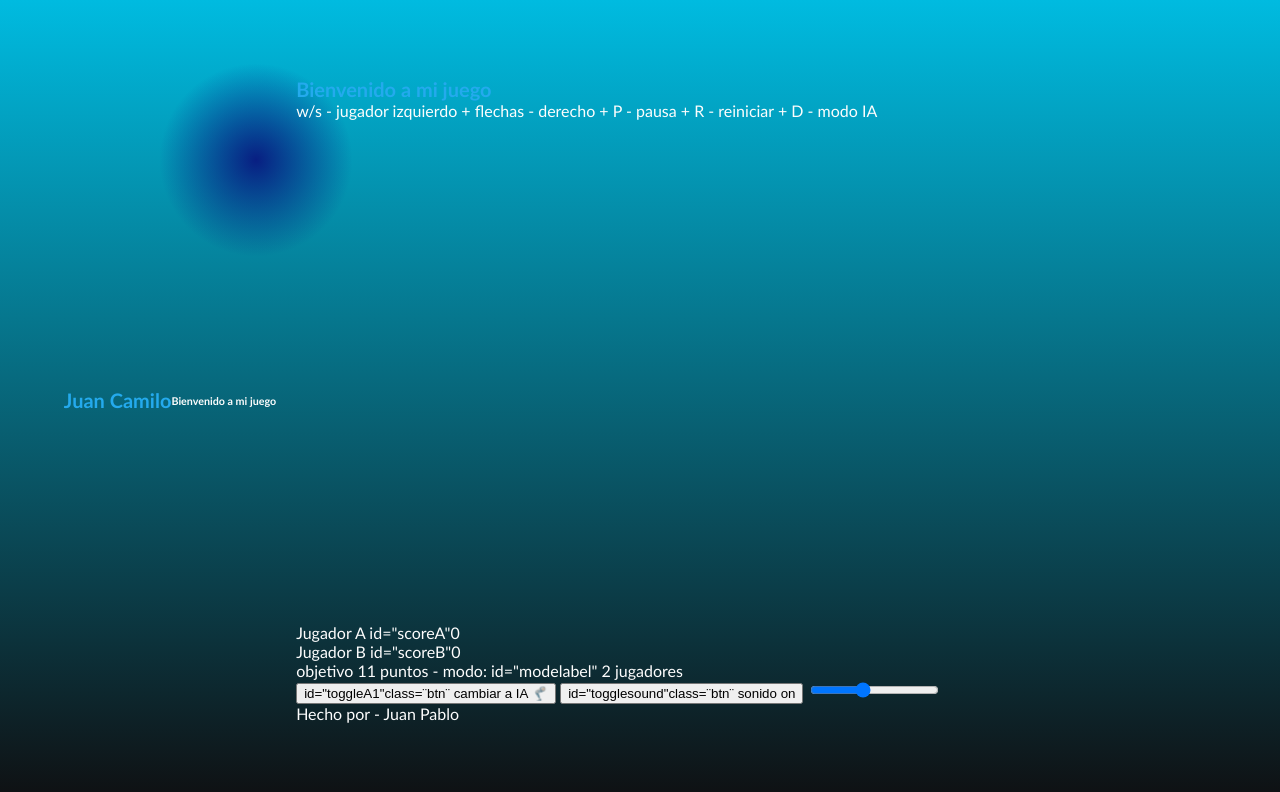
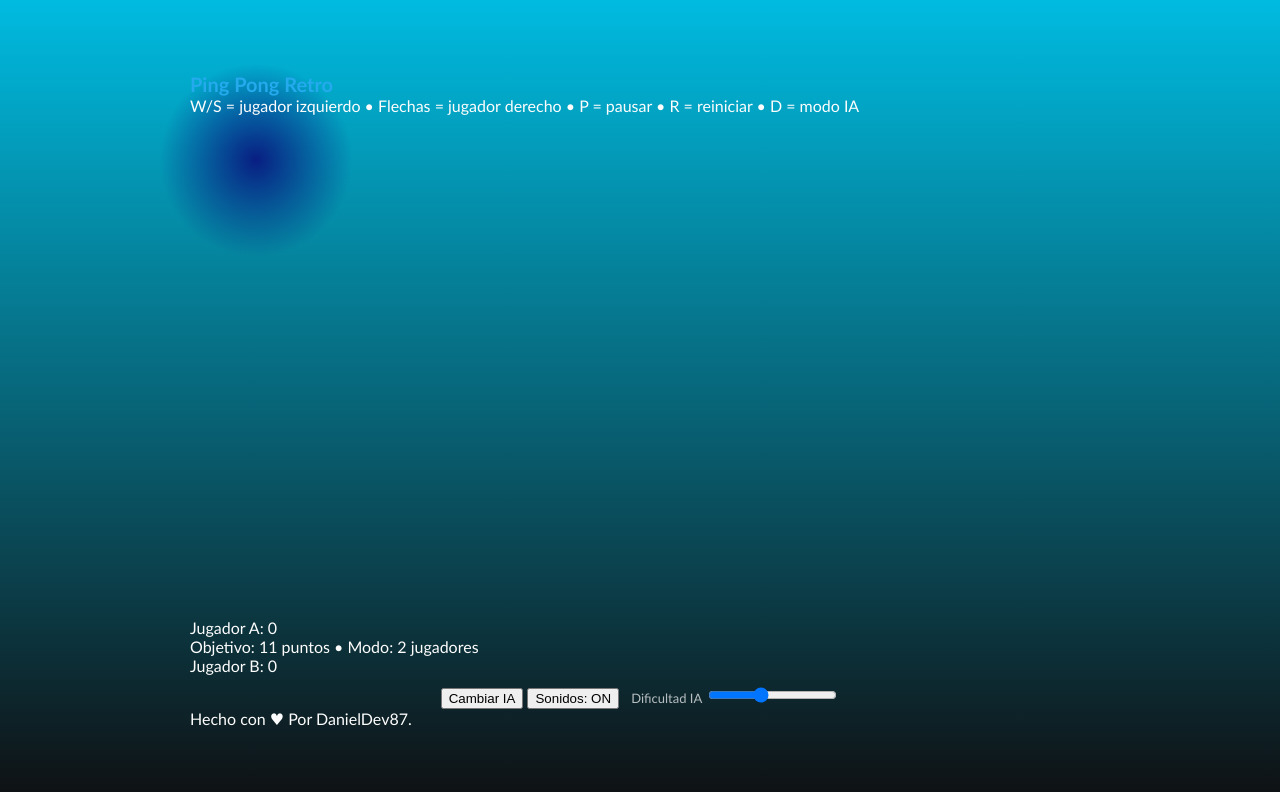
Before and after one commit to JuanBedoya0218/semillero, a plain HTML site: page index.html in a window 1280 px wide. Drawn offline with Linux system fonts and the light colour scheme.

Commit message:
Update index.html

```diff
--- a/index.html
+++ b/index.html
@@ -1,39 +1,44 @@
-<!DOCTYPE html>
-<html lang="en">
+<!doctype html>
+<html lang="es">
 <head>
-    <meta charset="UTF-8">
-    <meta name="viewport" content="width=device-width, initial-scale=1.0">
-    <title>Bienvenido a mi juego</title>
-    <link rel="stylesheet" href="style.css">
+  <meta charset="utf-8" />
+  <meta name="viewport" content="width=device-width,initial-scale=1" />
+  <title>Ping Pong</title>
+    <link rel="stylesheet" href="./style.css" />
 </head>
 <body>
-    <h1>Juan Camilo</h1>
-    <h6>Bienvenido a mi juego</h6>
   <div class="container">
     <header>
-    <h1>Bienvenido a mi juego</h1>
-    <div class="controls">w/s - jugador izquierdo + flechas - derecho + P - pausa + R - reiniciar + D - modo IA </div>
+      <h1>Ping Pong Retro</h1>
+      <div class="controls">W/S = jugador izquierdo • Flechas = jugador derecho • P = pausar • R = reiniciar • D = modo IA</div>
     </header>
 
     <div class="game-card">
       <div class="canvas-wrap">
         <canvas id="game" width="900" height="500"></canvas>
         <div class="scanlines"></div>
+      </div>
+
       <div class="hud">
-    <div> <class="score"> Jugador A <span> id="scoreA"0 </span></div>
-    <div><class="score"> Jugador B <span> id="scoreB"0 </span></div>
-<div class="small">objetivo 11 puntos - modo: <span></span> id="modelabel" 2 jugadores </span></div>
+        <div class="score">Jugador A: <span id="scoreA">0</span></div>
+        <div class="small">Objetivo: 11 puntos • Modo: <span id="modeLabel">2 jugadores</span></div>
+        <div class="score">Jugador B: <span id="scoreB">0</span></div>
+      </div>
 
-</div>
+      <div style="display:flex;justify-content:center;margin-top:10px;gap:8px">
         <div class="settings">
-   <button>id="toggleA1"class=¨btn¨ cambiar a IA 🦿</button>
-   <button>id="togglesound"class=¨btn¨ sonido on </button>
-    <label for="dificultad IA"></label>
-    <input type="range" id="airange" min="0.06" max="0.26" step="0.01" value="0.14">
+          <button id="toggleAI" class="btn">Cambiar IA</button>
+          <button id="toggleSound" class="btn">Sonidos: ON</button>
+          <label style="color:rgba(255,255,255,0.7);font-size:13px;margin-left:8px">Dificultad IA</label>
+          <input id="aiRange" type="range" min="0.06" max="0.26" step="0.01" value="0.14" />
         </div>
       </div>
-    <footer>Hecho por - Juan Pablo </footer>
+
+      <footer>
+        Hecho con ♥ Por DanielDev87.
+      </footer>
     </div>
   </div>
+   <script src="./index.js"></script>
 </body>
 </html>
```
Lines whose indentation alone changed are shown as unchanged.
